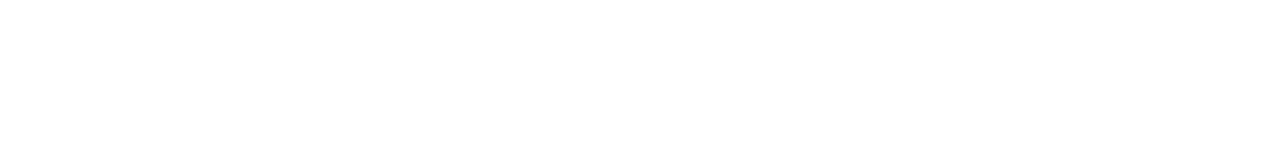
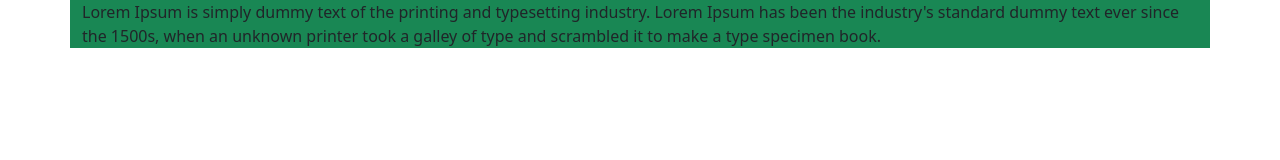
Before and after one commit to IndreNar/TeamWork2, a plain HTML site: page index.html in a window 1280 px wide. Drawn offline with nearby package versions, Linux system fonts and the light colour scheme.

Commit message:
first paragraph

```diff
--- a/index.html
+++ b/index.html
@@ -4,9 +4,26 @@
     <meta charset="UTF-8">
     <meta http-equiv="X-UA-Compatible" content="IE=edge">
     <meta name="viewport" content="width=device-width, initial-scale=1.0">
+    <link href="https://cdn.jsdelivr.net/npm/bootstrap@5.2.2/dist/css/bootstrap.min.css" rel="stylesheet" integrity="sha384-Zenh87qX5JnK2Jl0vWa8Ck2rdkQ2Bzep5IDxbcnCeuOxjzrPF/et3URy9Bv1WTRi" crossorigin="anonymous">
     <title>Document</title>
 </head>
+
 <body>
+
+
+
+<main>
+    <article>
+<p class="container bg-success">
+    Lorem Ipsum is simply dummy text of the printing and typesetting industry. Lorem Ipsum has been the industry's standard dummy text ever since the 1500s, when an unknown printer took a galley of type and scrambled it to make a type specimen book.
+</p>
+
+</article>
+
+</main>
+
+
+
 
 </body>
 </html>
```
